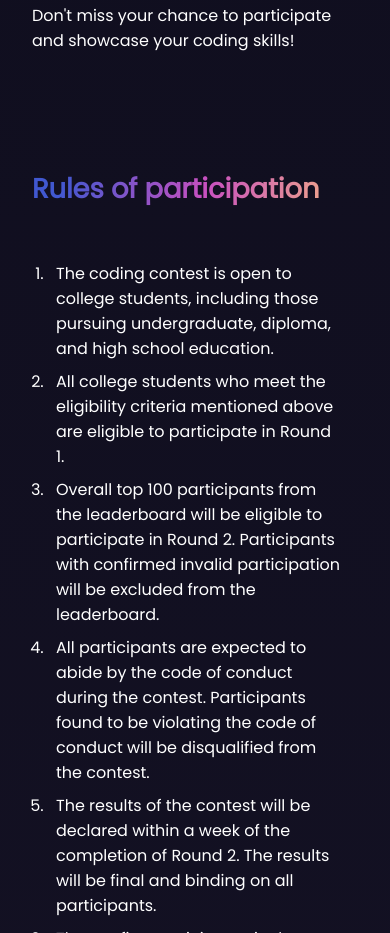
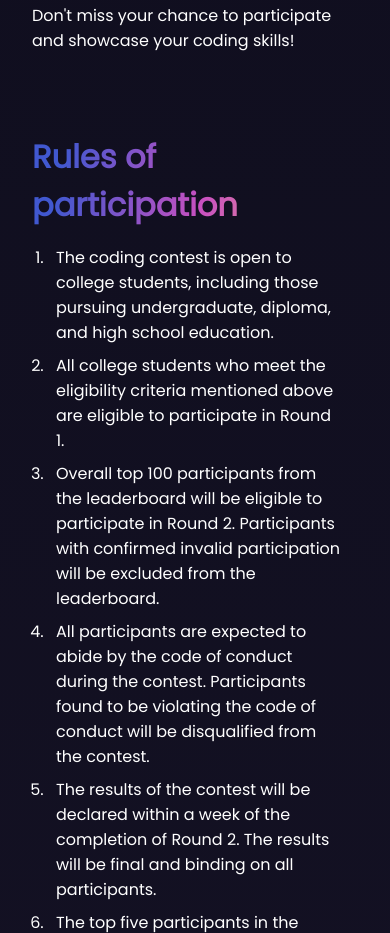
Before and after one commit to nsccpccoe/nscc-frontend, a Next.js app: page /events/codewars in a window 390 px wide. Shown: the part 2620-3553 px from the top of the page. Built offline with nearby package versions, Linux system fonts and the light colour scheme; no server answers.

Commit message:
Change breakpoints

```diff
--- a/Components/PraxisPage/Rules.module.css
+++ b/Components/PraxisPage/Rules.module.css
@@ -13,12 +13,12 @@
     font-family: "Poppins";
     font-style: normal;
     font-size: 4rem;
-    line-height: 5rem;
+    /* line-height: 5rem; */
     background: linear-gradient(99.81deg, #4158D0 9.89%, #C850C0 53.14%, #FFCC70 108.02%);
     -webkit-background-clip: text;
     -webkit-text-fill-color: transparent;
     background-clip: text;
-    margin: 0 2rem 2rem;
+    /* margin: 0 2rem 2rem;  */
     /* text-align: center; */
 }
 
@@ -33,7 +33,11 @@
     margin-bottom: 0.5rem;
     padding-left: 0.5rem;
 }
-
+@media (max-width: 650px) {
+    .main h1{
+        font-size: 2em;
+    }
+}
 @media (max-width: 596px) {
     .main {
         margin: 2rem;
@@ -55,10 +59,10 @@
         padding-top: 2rem;
     } */
 
-    .main h1 {
+    /* .main h1 {
         font-size: 1.7rem;
         margin: 1rem 0;
-    }
+    } */
 
     .content {
         margin: 1rem;
```
